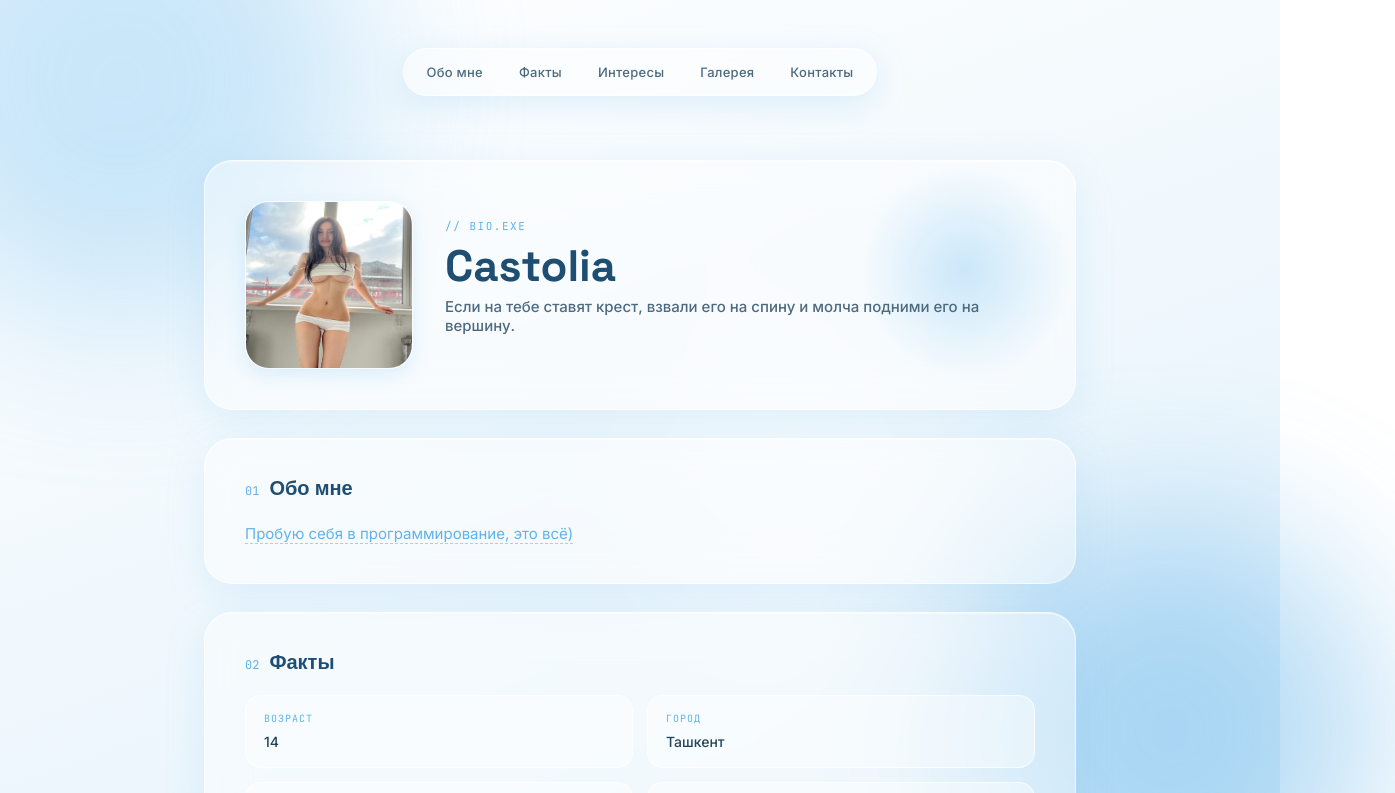
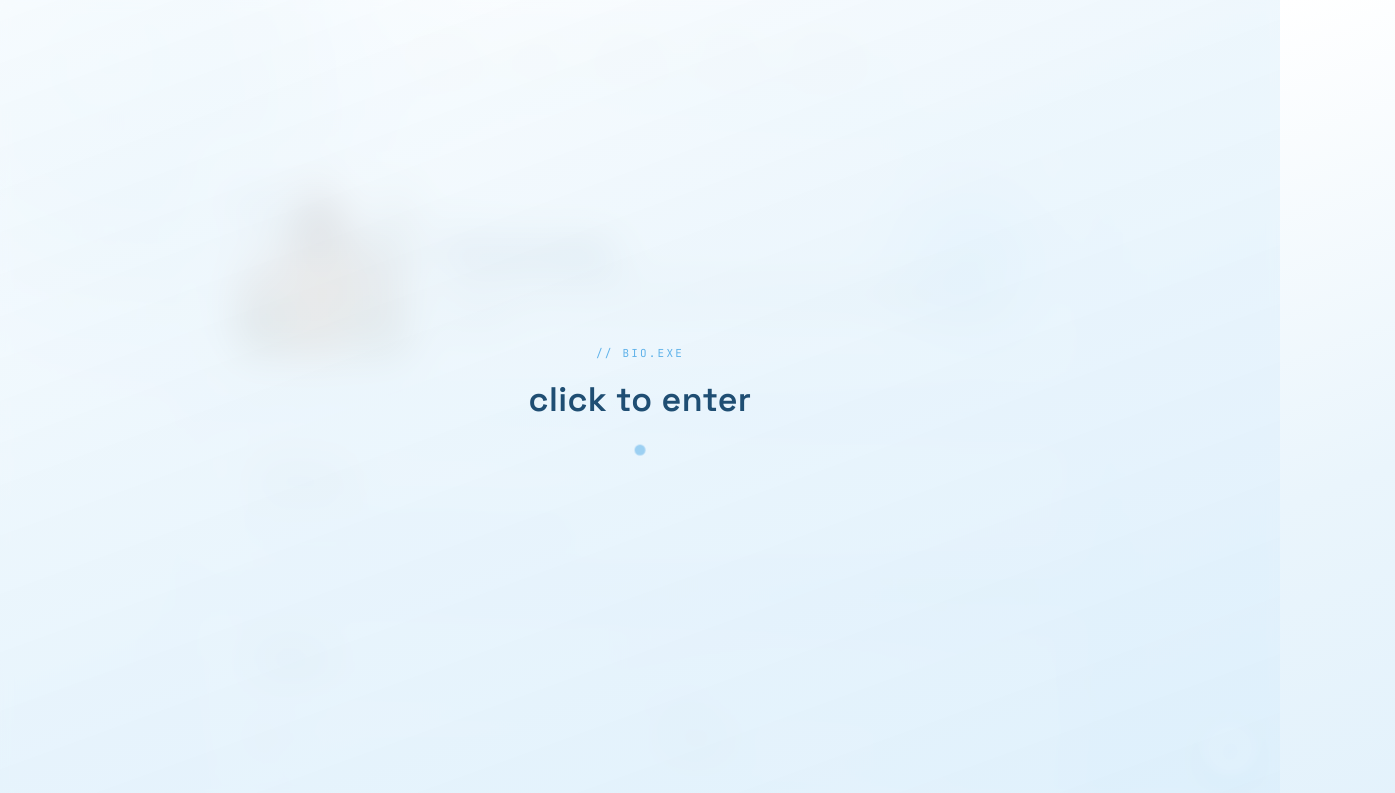
Before and after one commit to castolia/Bio, a plain HTML site: page bio.html in a window 1280 px wide. Shown: the top 793 px of the page, 1395 px wide, since content can reach past the window. Drawn offline with Linux system fonts and the light colour scheme.

Commit message:
Update bio.html

```diff
--- a/bio.html
+++ b/bio.html
@@ -24,7 +24,15 @@
 
   *{ box-sizing: border-box; margin:0; padding:0; }
 
-  html{ scroll-behavior: smooth; }
+  html{
+    scroll-behavior: smooth;
+    background: linear-gradient(160deg, #ffffff 0%, #eaf5fc 40%, #dbeefb 100%);
+    background-repeat: no-repeat;
+    background-attachment: fixed;
+    background-size: cover;
+    min-height: 100%;
+    overscroll-behavior: none;
+  }
 
   body{
     font-family: 'Inter', sans-serif;
@@ -35,7 +43,6 @@
     position: relative;
   }
 
-  /* ambient blurred blobs */
   .blob{
     position: fixed;
     border-radius: 50%;
@@ -55,7 +62,6 @@
     padding: 48px 24px 120px;
   }
 
-  /* nav pill */
   nav{
     position: sticky;
     top: 20px;
@@ -90,7 +96,6 @@
     color: var(--deep);
   }
 
-  /* glass card base */
   .card{
     background: var(--glass);
     border: 1px solid var(--glass-border);
@@ -100,7 +105,6 @@
     box-shadow: 0 10px 40px rgba(95,178,234,0.15), inset 0 1px 0 rgba(255,255,255,0.5);
   }
 
-  /* HERO — id badge concept */
   .hero{
     display: grid;
     grid-template-columns: 168px 1fr;
@@ -123,15 +127,9 @@
     width: 168px;
     height: 168px;
     border-radius: 24px;
+    object-fit: cover;
     background: linear-gradient(145deg, var(--sky-1), var(--white));
     border: 1px solid rgba(255,255,255,0.8);
-    display: flex;
-    align-items: center;
-    justify-content: center;
-    color: var(--sky-3);
-    font-size: 13px;
-    text-align: center;
-    font-weight: 500;
     box-shadow: inset 0 2px 12px rgba(255,255,255,0.6), 0 6px 20px rgba(95,178,234,0.2);
     position: relative;
     z-index: 1;
@@ -175,7 +173,6 @@
     color: var(--ink-soft);
   }
 
-  /* section headings */
   .section{ margin-bottom: 28px; padding: 36px 40px; }
   .section-head{
     display: flex;
@@ -205,7 +202,6 @@
     border-bottom: 1px dashed var(--sky-2);
   }
 
-  /* two column grid for facts */
   .fact-grid{
     display: grid;
     grid-template-columns: repeat(2, 1fr);
@@ -228,7 +224,6 @@
   }
   .fact-value{ font-size: 14px; color: var(--ink); font-weight: 500; }
 
-  /* interests / skills chips */
   .chip-row{ display: flex; flex-wrap: wrap; gap: 10px; }
   .chip{
     padding: 10px 18px;
@@ -245,7 +240,6 @@
     box-shadow: 0 8px 20px rgba(95,178,234,0.25);
   }
 
-  /* gallery placeholders */
   .gallery{
     display: grid;
     grid-template-columns: repeat(3, 1fr);
@@ -266,7 +260,6 @@
     padding: 8px;
   }
 
-  /* contact links */
   .contact-grid{
     display: grid;
     grid-template-columns: repeat(auto-fit, minmax(180px, 1fr));
@@ -292,6 +285,98 @@
     margin-top: 40px;
   }
 
+  .music-btn{
+    position: fixed;
+    bottom: 24px;
+    right: 24px;
+    z-index: 20;
+    width: 52px;
+    height: 52px;
+    border-radius: 50%;
+    border: 1px solid var(--glass-border);
+    background: var(--glass);
+    backdrop-filter: blur(18px);
+    -webkit-backdrop-filter: blur(18px);
+    color: var(--sky-3);
+    font-size: 18px;
+    cursor: pointer;
+    box-shadow: 0 8px 24px rgba(95,178,234,0.25);
+    transition: transform .2s ease;
+  }
+  .music-btn:hover{ transform: scale(1.08); }
+  .music-btn.playing{ color: var(--deep); }
+
+  /* intro / click to enter */
+  .site-content{
+    filter: blur(20px);
+    opacity: 0.6;
+    transform: scale(1.02);
+    transition: filter 1s ease, opacity 1s ease, transform 1s ease;
+    pointer-events: none;
+  }
+  body.entered .site-content{
+    filter: blur(0);
+    opacity: 1;
+    transform: scale(1);
+    pointer-events: auto;
+  }
+
+  .intro{
+    position: fixed;
+    inset: 0;
+    z-index: 50;
+    display: flex;
+    align-items: center;
+    justify-content: center;
+    background: linear-gradient(160deg, rgba(255,255,255,0.7) 0%, rgba(234,245,252,0.75) 40%, rgba(219,238,251,0.8) 100%);
+    backdrop-filter: blur(6px);
+    -webkit-backdrop-filter: blur(6px);
+    cursor: pointer;
+    transition: opacity 0.8s ease, visibility 0.8s ease;
+  }
+  body.entered .intro{
+    opacity: 0;
+    visibility: hidden;
+    pointer-events: none;
+  }
+  .intro-inner{
+    text-align: center;
+    padding: 40px 56px;
+  }
+  .intro-eyebrow{
+    font-family: 'JetBrains Mono', monospace;
+    font-size: 11px;
+    letter-spacing: 0.2em;
+    text-transform: uppercase;
+    color: var(--sky-3);
+    margin-bottom: 18px;
+    display: block;
+  }
+  .intro-text{
+    font-family: 'Space Grotesk', sans-serif;
+    font-size: clamp(24px, 4vw, 34px);
+    font-weight: 600;
+    color: var(--deep);
+    letter-spacing: 0.01em;
+  }
+  .intro-pulse{
+    width: 10px;
+    height: 10px;
+    border-radius: 50%;
+    background: var(--sky-3);
+    margin: 24px auto 0;
+    animation: pulse 1.6s ease-in-out infinite;
+  }
+  @keyframes pulse{
+    0%, 100%{ transform: scale(1); opacity: 0.5; }
+    50%{ transform: scale(1.6); opacity: 1; }
+  }
+  @media (prefers-reduced-motion: reduce){
+    .intro-pulse{ animation: none; }
+    .site-content{ transition: none; }
+    .intro{ transition: none; }
+  }
+
   @media (max-width: 620px){
     .hero{ grid-template-columns: 1fr; text-align: center; padding: 32px 24px; }
     .avatar{ margin: 0 auto; }
@@ -309,6 +394,16 @@
 </style>
 </head>
 <body>
+
+<div class="intro" id="intro">
+  <div class="intro-inner">
+    <span class="intro-eyebrow">// bio.exe</span>
+    <div class="intro-text">click to enter</div>
+    <div class="intro-pulse"></div>
+  </div>
+</div>
+
+<div class="site-content" id="site-content">
 
 <div class="blob blob-1"></div>
 <div class="blob blob-2"></div>
@@ -414,5 +509,37 @@
 
 </div>
 
+</div><!-- /site-content -->
+
+<audio id="bg-music" loop src="music.mp3"></audio>
+<button id="music-toggle" class="music-btn" aria-label="Включить музыку">♪</button>
+
+<script>
+  const audio = document.getElementById('bg-music');
+  const btn = document.getElementById('music-toggle');
+  const intro = document.getElementById('intro');
+  audio.volume = 0.4;
+
+  intro.addEventListener('click', () => {
+    document.body.classList.add('entered');
+    audio.play();
+    btn.classList.add('playing');
+    btn.textContent = '❚❚';
+  });
+
+  btn.addEventListener('click', (e) => {
+    e.stopPropagation();
+    if (audio.paused) {
+      audio.play();
+      btn.classList.add('playing');
+      btn.textContent = '❚❚';
+    } else {
+      audio.pause();
+      btn.classList.remove('playing');
+      btn.textContent = '♪';
+    }
+  });
+</script>
+
 </body>
 </html>
```
